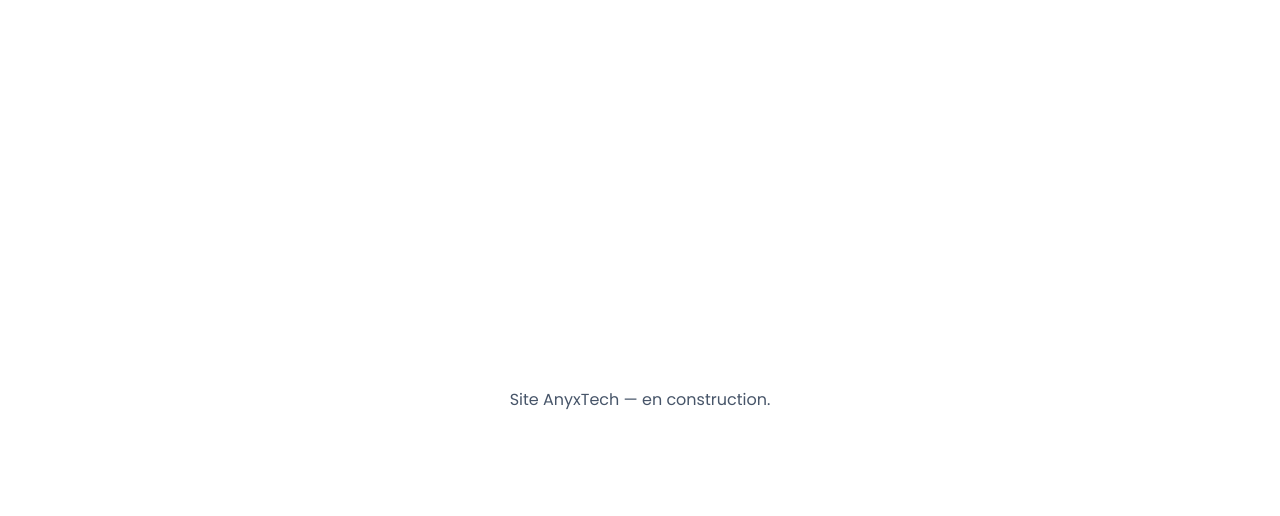
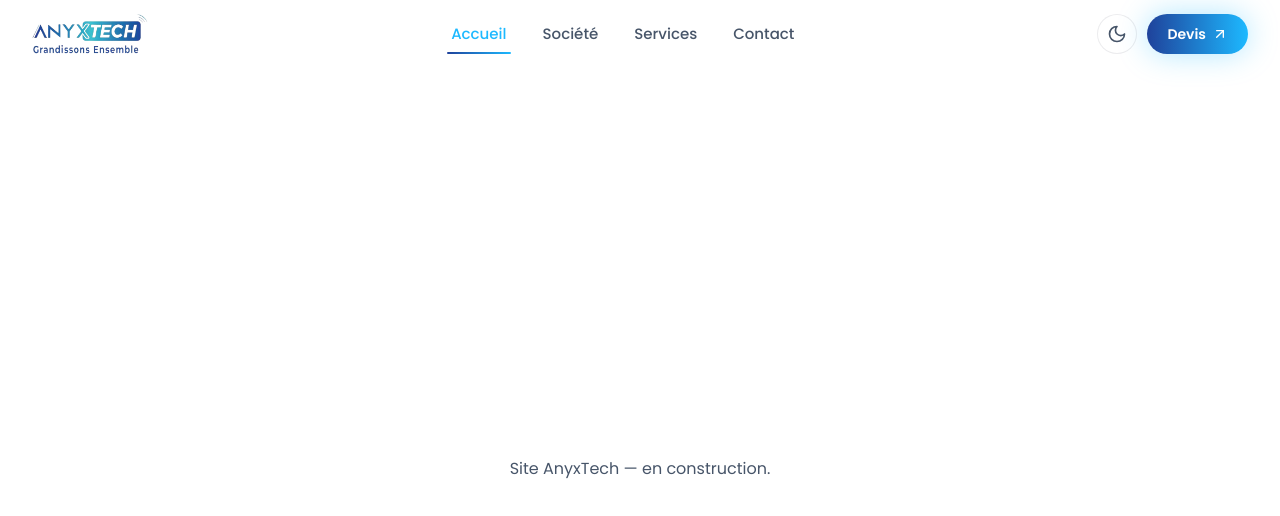
Before and after one commit to yamdev07/Anyxtech_site, a Next.js app: page / in a window 1280 px wide. Shown: the top 516 px of the page. Built offline with nearby package versions, Linux system fonts and the light colour scheme.

Commit message:
feat: header avec navigation, menu mobile anime et bascule de theme

```diff
--- a/app/layout.tsx
+++ b/app/layout.tsx
@@ -1,5 +1,6 @@
 import type { Metadata, Viewport } from "next";
 import { poppins, spaceGrotesk } from "@/lib/fonts";
+import Header from "@/components/Header";
 import "./globals.css";
 
 const SITE_URL = "https://www.anyxtech.com";
@@ -81,6 +82,7 @@ export default function RootLayout({
         >
           Aller au contenu principal
         </a>
+        <Header />
         {children}
       </body>
     </html>
--- /dev/null
+++ b/components/Header.tsx
@@ -0,0 +1,142 @@
+"use client";
+
+import { useEffect, useState } from "react";
+import Link from "next/link";
+import Image from "next/image";
+import { usePathname } from "next/navigation";
+import { AnimatePresence, motion } from "framer-motion";
+import { Menu, X, ArrowUpRight } from "lucide-react";
+import { navLinks, siteConfig } from "@/lib/site";
+import ThemeToggle from "./ThemeToggle";
+
+export default function Header() {
+  const pathname = usePathname();
+  const [open, setOpen] = useState(false);
+  const [scrolled, setScrolled] = useState(false);
+
+  useEffect(() => {
+    const onScroll = () => setScrolled(window.scrollY > 20);
+    onScroll();
+    window.addEventListener("scroll", onScroll, { passive: true });
+    return () => window.removeEventListener("scroll", onScroll);
+  }, []);
+
+  useEffect(() => {
+    setOpen(false);
+  }, [pathname]);
+
+  const isActive = (href: string) =>
+    href === "/" ? pathname === "/" : pathname.startsWith(href);
+
+  return (
+    <header className="sticky top-0 z-50">
+      <div
+        className={`transition-all duration-300 ${
+          scrolled
+            ? "glass border-b border-[var(--border)] shadow-sm"
+            : "border-b border-transparent"
+        }`}
+      >
+        <nav
+          className="container-x flex items-center justify-between py-3.5"
+          aria-label="Navigation principale"
+        >
+          <Link href="/" aria-label="AnyxTech — Accueil" className="shrink-0">
+            <Image
+              src="/images/logo-removebg-preview.png"
+              alt="Logo AnyxTech Bénin"
+              width={140}
+              height={44}
+              priority
+              className="h-10 w-auto object-contain"
+            />
+          </Link>
+
+          {/* Nav desktop */}
+          <ul className="hidden items-center gap-1 md:flex">
+            {navLinks.map((link) => (
+              <li key={link.href}>
+                <Link
+                  href={link.href}
+                  className={`relative rounded-full px-4 py-2 text-[15px] font-medium transition-colors ${
+                    isActive(link.href)
+                      ? "text-brand-light"
+                      : "text-soft hover:text-[var(--text)]"
+                  }`}
+                >
+                  {link.label}
+                  {isActive(link.href) && (
+                    <motion.span
+                      layoutId="nav-active"
+                      className="absolute inset-x-3 -bottom-0.5 h-0.5 rounded-full bg-gradient-to-r from-brand-blue to-brand-light"
+                    />
+                  )}
+                </Link>
+              </li>
+            ))}
+          </ul>
+
+          <div className="flex items-center gap-2.5">
+            <ThemeToggle className="hidden sm:grid" />
+            <Link
+              href="/devis"
+              className="hidden md:inline-flex items-center gap-1.5 rounded-full bg-gradient-to-r from-brand-blue to-brand-light px-5 py-2.5 text-sm font-semibold text-white shadow-glow transition-transform hover:scale-105"
+            >
+              Devis <ArrowUpRight className="h-4 w-4" />
+            </Link>
+
+            {/* Bouton menu mobile */}
+            <button
+              type="button"
+              onClick={() => setOpen((v) => !v)}
+              aria-label={open ? "Fermer le menu" : "Ouvrir le menu"}
+              aria-expanded={open}
+              className="grid h-10 w-10 place-items-center rounded-full border border-[var(--border)] text-[var(--text)] md:hidden"
+            >
+              {open ? <X className="h-5 w-5" /> : <Menu className="h-5 w-5" />}
+            </button>
+          </div>
+        </nav>
+      </div>
+
+      {/* Menu mobile */}
+      <AnimatePresence>
+        {open && (
+          <motion.div
+            initial={{ opacity: 0, height: 0 }}
+            animate={{ opacity: 1, height: "auto" }}
+            exit={{ opacity: 0, height: 0 }}
+            transition={{ duration: 0.3, ease: "easeInOut" }}
+            className="glass overflow-hidden border-b border-[var(--border)] md:hidden"
+          >
+            <ul className="container-x flex flex-col gap-1 py-4">
+              {navLinks.map((link) => (
+                <li key={link.href}>
+                  <Link
+                    href={link.href}
+                    className={`block rounded-xl px-4 py-3 font-medium transition-colors ${
+                      isActive(link.href)
+                        ? "bg-brand-light/10 text-brand-light"
+                        : "hover:bg-brand-light/5"
+                    }`}
+                  >
+                    {link.label}
+                  </Link>
+                </li>
+              ))}
+              <li className="mt-2 flex items-center justify-between gap-3">
+                <Link
+                  href="/devis"
+                  className="flex-1 rounded-xl bg-gradient-to-r from-brand-blue to-brand-light px-4 py-3 text-center font-semibold text-white"
+                >
+                  Demander un devis
+                </Link>
+                <ThemeToggle />
+              </li>
+            </ul>
+          </motion.div>
+        )}
+      </AnimatePresence>
+    </header>
+  );
+}
--- /dev/null
+++ b/components/ThemeToggle.tsx
@@ -0,0 +1,37 @@
+"use client";
+
+import { useEffect, useState } from "react";
+import { Moon, Sun } from "lucide-react";
+
+export default function ThemeToggle({ className = "" }: { className?: string }) {
+  const [dark, setDark] = useState(false);
+  const [mounted, setMounted] = useState(false);
+
+  useEffect(() => {
+    setMounted(true);
+    setDark(document.documentElement.classList.contains("dark"));
+  }, []);
+
+  function toggle() {
+    const isDark = document.documentElement.classList.toggle("dark");
+    setDark(isDark);
+    try {
+      localStorage.setItem("theme", isDark ? "dark" : "light");
+    } catch {}
+  }
+
+  return (
+    <button
+      type="button"
+      onClick={toggle}
+      aria-label={dark ? "Passer en mode clair" : "Passer en mode sombre"}
+      className={`grid h-10 w-10 place-items-center rounded-full border border-[var(--border)] bg-[var(--card)] text-soft transition-colors hover:text-brand-light ${className}`}
+    >
+      {mounted && dark ? (
+        <Sun className="h-5 w-5 text-amber-400" />
+      ) : (
+        <Moon className="h-5 w-5" />
+      )}
+    </button>
+  );
+}
--- /dev/null
+++ b/lib/site.ts
@@ -0,0 +1,27 @@
+export const siteConfig = {
+  name: "AnyxTech Bénin",
+  tagline: "Vos besoins avant les nôtres",
+  description:
+    "Votre partenaire en solutions digitales innovantes au Bénin et en Afrique de l'Ouest.",
+  url: "https://www.anyxtech.com",
+  phone: "+229 01 52415241",
+  phoneHref: "tel:+2290152415241",
+  email: "contact@anyxtech.com",
+  whatsapp: "https://wa.me/22952415241",
+  address: "C/1539 L Missekple, Maison SAIBOU, Cotonou, Bénin",
+  addressShort: "Cotonou, Bénin",
+  hours: "Lun-Ven : 8h-18h",
+  socials: {
+    facebook: "https://facebook.com/AnyxTechBenin",
+    twitter: "https://twitter.com/AnyxTechBenin",
+    linkedin: "https://linkedin.com/company/AnyxTechBenin",
+    instagram: "https://instagram.com/AnyxTechBenin",
+  },
+};
+
+export const navLinks = [
+  { label: "Accueil", href: "/" },
+  { label: "Société", href: "/societe" },
+  { label: "Services", href: "/services" },
+  { label: "Contact", href: "/contact" },
+];
```
